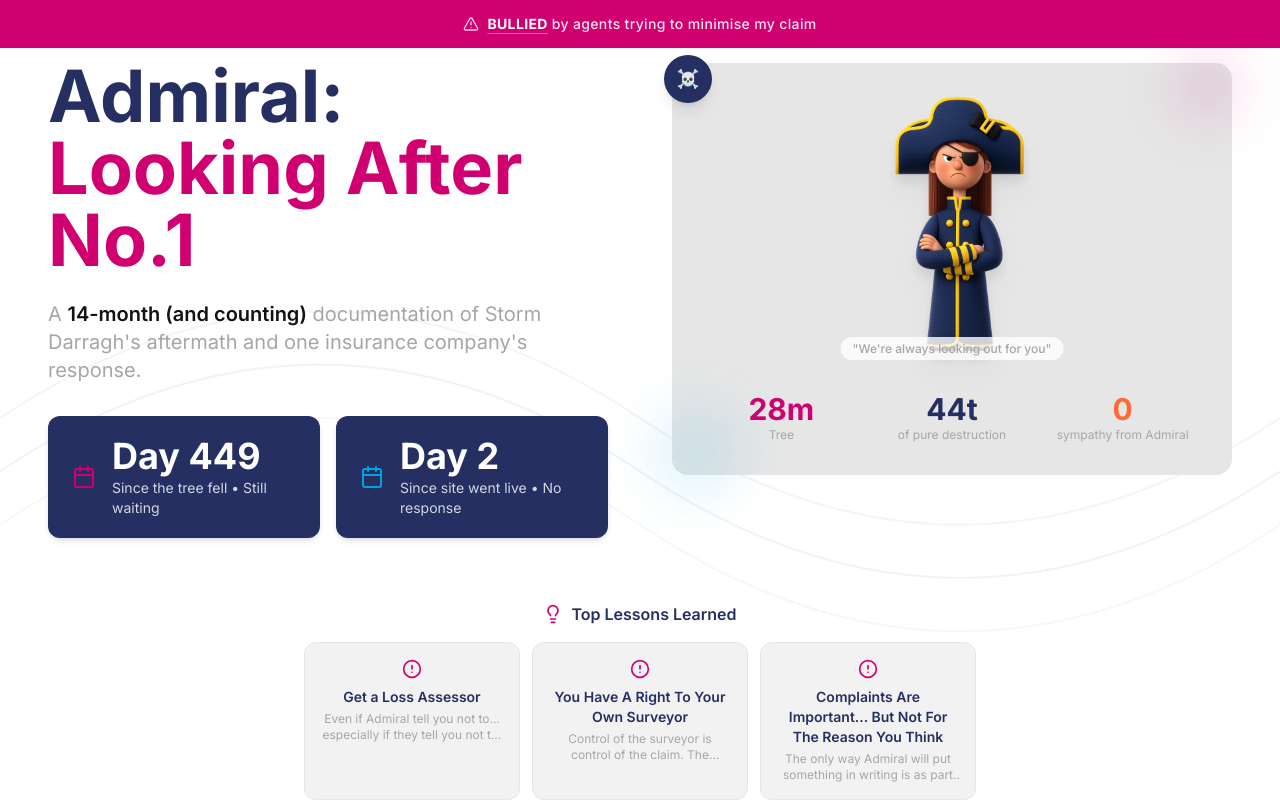
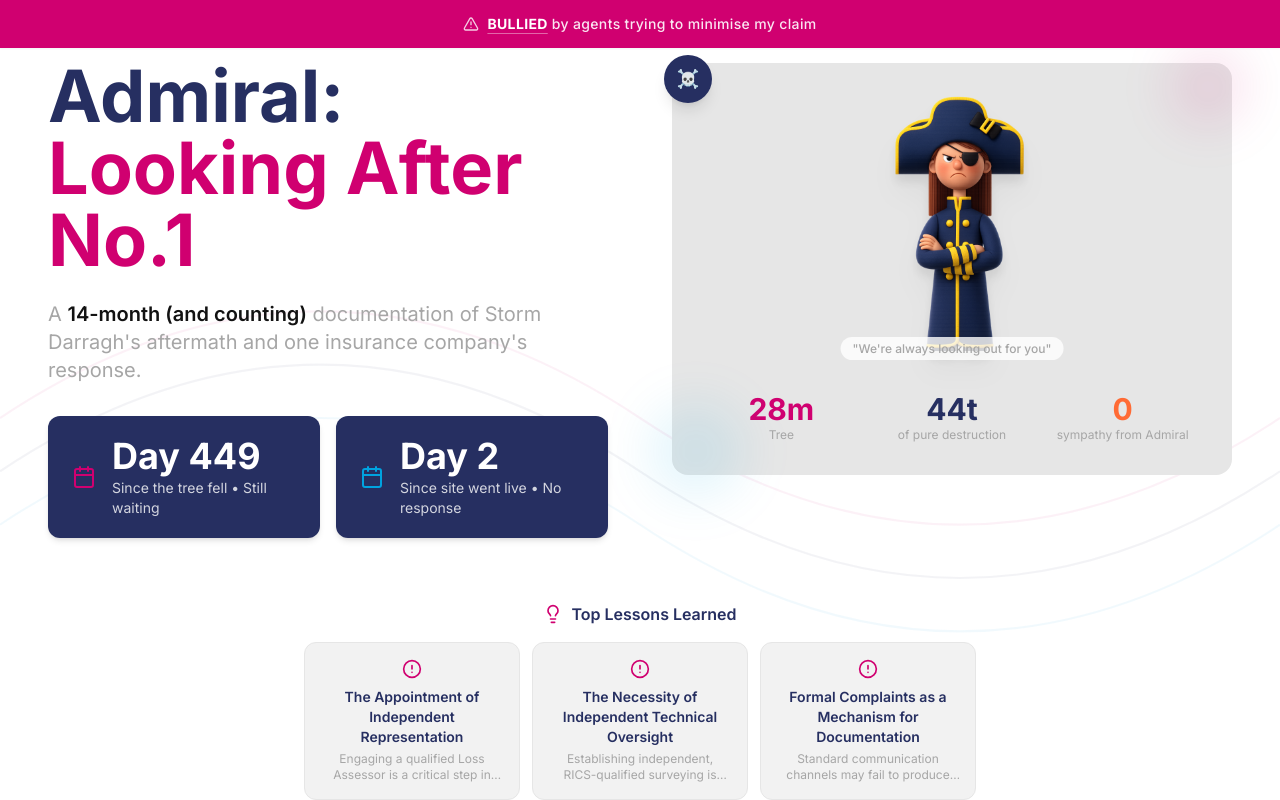
Before and after one commit to jamiejk/admiral-story, a React (Vite) app: page /#/ in a window 1280 px wide. Shown: the top 800 px of the page. Built offline with nearby package versions, Linux system fonts and the light colour scheme.

Commit message:
Rewrite Lessons section with clinical language

```diff
--- a/src/data/lessons.ts
+++ b/src/data/lessons.ts
@@ -11,50 +11,50 @@
 export const defaultLessons: Lesson[] = [
   {
     id: 1,
-    title: 'Get a Loss Assessor',
-    description: 'Even if Admiral tell you not to... especially if they tell you not to! You are *not prepared* for the bureaucratic duress this company will exert on you.',
+    title: 'The Appointment of Independent Representation',
+    description: 'Engaging a qualified Loss Assessor is a critical step in managing complex claims. Insurers may attempt to discourage independent representation, but it remains essential for counterbalancing administrative inertia and ensuring that reinstatement scopes adhere to required safety and technical standards.',
     priority: 'high',
   },
   {
     id: 2,
-    title: 'You Have A Right To Your Own Surveyor',
-    description: 'Control of the surveyor is control of the claim. The surveyor Admiral appoints is literally working for Admiral. Do the math on where that leaves you.',
+    title: 'The Necessity of Independent Technical Oversight',
+    description: 'Establishing independent, RICS-qualified surveying is fundamental to the accurate scoping of structural damage. Relying exclusively on an insurer\'s appointed agents can lead to inadequate remediation plans that overlook critical structural failures, posing significant long-term safety risks.',
     priority: 'high',
   },
   {
     id: 3,
-    title: 'Complaints Are Important... But Not For The Reason You Think',
-    description: 'The only way Admiral will put something in writing is as part of a formal complaint response. You will *not* get them to respond to you in writing any other way.',
+    title: 'Formal Complaints as a Mechanism for Documentation',
+    description: 'Standard communication channels may fail to produce written commitments or technical explanations from the insurer. Filing formal complaints forces the logging of procedural discrepancies and provides a necessary documented trail for regulatory bodies such as the Financial Ombudsman Service.',
     priority: 'high',
   },
   {
     id: 4,
-    title: 'Cash Settlements Come With A Sting',
-    description: 'If you want to spend the money on a holiday, great. Take the cash. But if you are actually repairing or rebuilding, electing for cash means no contingency or provisional sums. You might be left with less than you need to reinstate.',
+    title: 'The Structural Risks of Unilateral Cash Settlements',
+    description: 'Insurers may issue unilateral cash settlements based on preliminary or \'desktop\' scopes of work. These settlements often exclude necessary contingency funds, professional fees, and site clearance costs, transferring the financial and structural risk of an incomplete reinstatement entirely onto the policyholder.',
     priority: 'medium',
   },
   {
     id: 5,
-    title: 'Phone Calls Are Theater',
-    description: 'Staff are well-trained to handle you during calls, but whatever they say, the calls have little-to-no impact on the actual claim process. Don\'t waste your time, or get worked up for no reason.',
+    title: 'The Insufficiency of Verbal Assurances',
+    description: 'Verbal agreements or assurances made during site visits or phone calls are frequently not honored or documented in the permanent claim file. Policyholders must ensure that all critical decisions, especially regarding the disposal of contents or the scope of repairs, are recorded in writing to prevent later allegations of policy breach.',
     priority: 'medium',
   },
   {
     id: 6,
-    title: 'Document Everything',
-    description: 'Admiral won\'t write anything down unless you force them. But that doesn\'t mean you can\'t. And remember, if you ask for a Subject Access Request, they are bound by law to provide you with everything they have on file about your claim.',
+    title: 'Mandatory Record-Keeping and Data Access',
+    description: 'Maintaining a comprehensive, independent log of all interactions is vital. When faced with administrative silence, utilizing a Subject Access Request (SAR) becomes a necessary tool to legally compel the disclosure of internal communications and technical reports related to the claim.',
     priority: 'high',
   },
   {
     id: 7,
-    title: 'Expect Attrition Tactics',
-    description: 'Admiral will wear you down by not responding. They hope that given long enough, you\'ll be desperate to settle. Be aware that you are in this for the long haul, especially if it is a larger claim.',
+    title: 'The Impact of Administrative Inertia',
+    description: 'Claims may be subjected to extended periods of inaction and delayed communication. This administrative attrition can contravene the FCA’s Consumer Duty guidelines, which require firms to avoid causing foreseeable harm and to provide helpful, timely support to policyholders.',
     priority: 'medium',
   },
   {
     id: 8,
-    title: 'Buck-passing and Blame-shifting',
-    description: 'Beware that Admiral\'s use of third party agents (like Davies Group as Loss Adjuster in my case) creates a cunning administrative opportunity which they will both absolutely make use of. Either one can blame a delay on the other; either one can point to an unfair decision and say it was the other\'s; and in general, any form of incompetence or malfeasance is easily blamed on the other party. There is not much you can do about this, but forewarned is forearmed. My strong suspicion is that it is completely non-coincidental that Admiral has evolved a system of pushing critical decision making off to third parties that they deliberately keep on a long leash.',
+    title: 'Delegated Authority and Accountability Failures',
+    description: 'The use of third-party loss adjusters creates a diffused chain of responsibility. Insurers may cite agent error to distance themselves from service failures, while adjusters may claim restricted mandates. This systemic disconnect routinely obstructs claim progression and undermines the delivery of a fair and reasonable settlement.',
     priority: 'high',
   },
 ];
```
